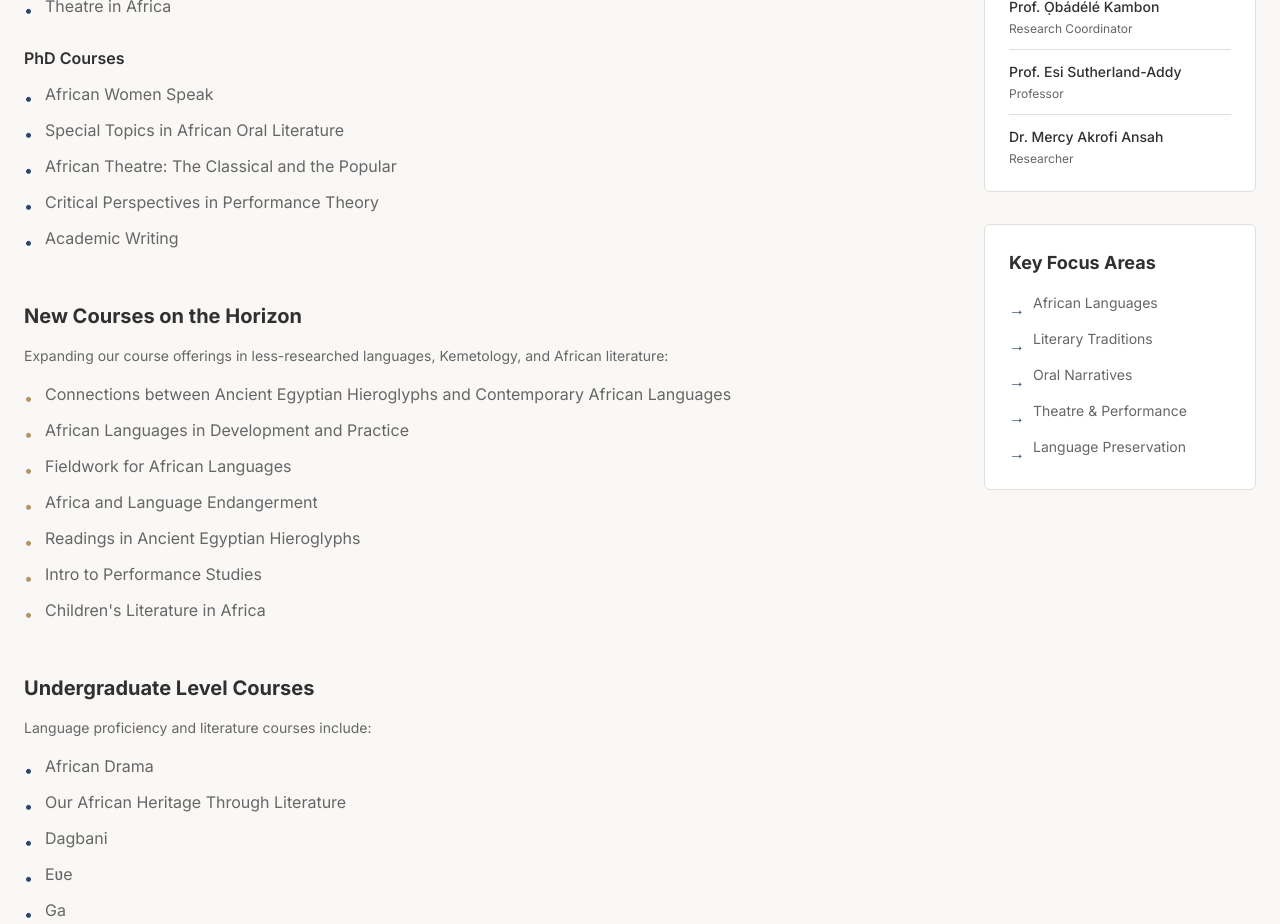
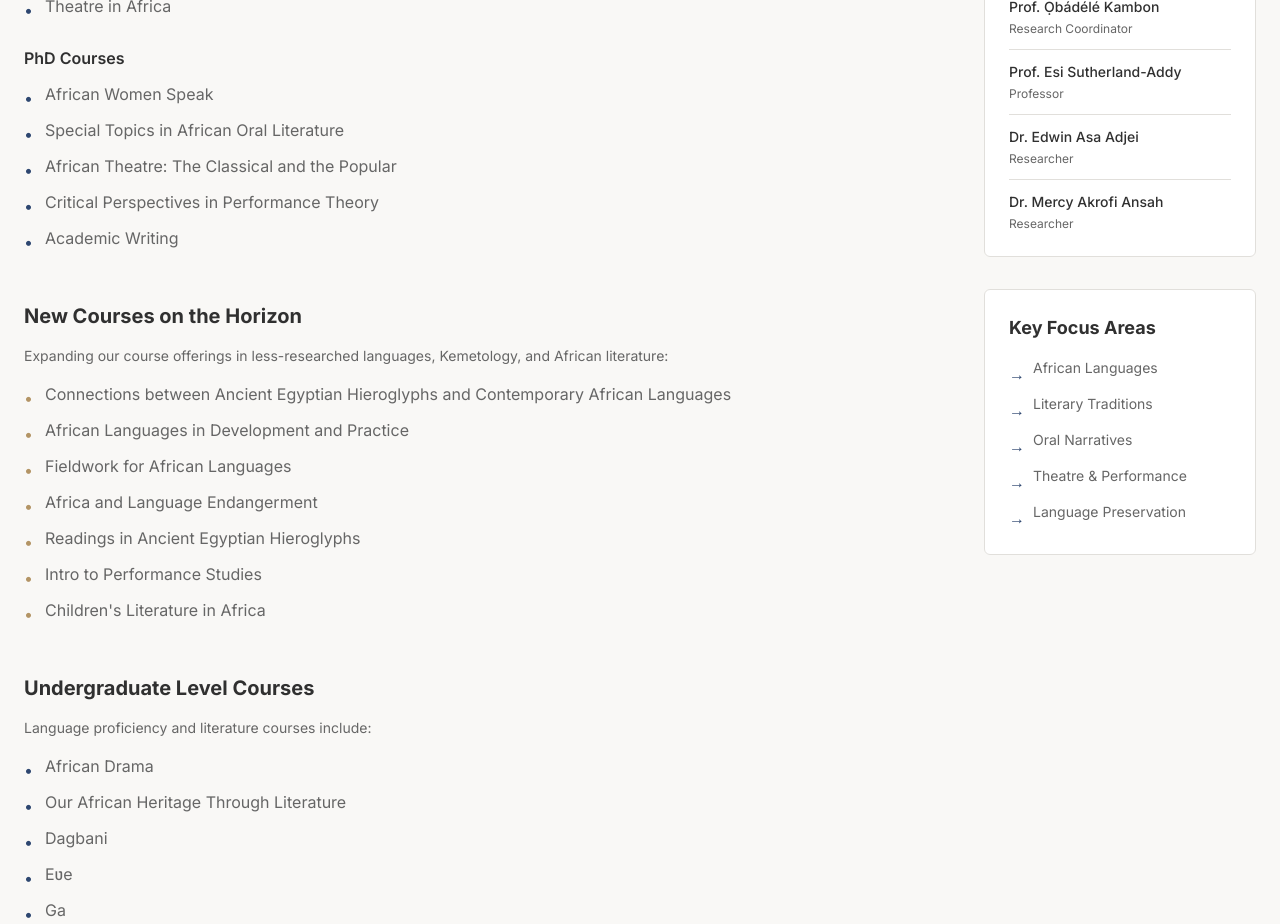
Before and after one commit to GeorgeGyasi/v0-institute-of-african-studies-website, a Next.js app: page /sections/language-literature-drama in a window 1280 px wide. Shown: the part 920-1844 px from the top of the page. Built offline with nearby package versions, Linux system fonts and the light colour scheme.

Commit message:
feat: add Dr. Edwin Asa Adjei to faculty list\n\nInclude Dr. Edwin Asa Adjei as a researcher in Language section.

```diff
--- a/app/sections/language-literature-drama/page.tsx
+++ b/app/sections/language-literature-drama/page.tsx
@@ -14,6 +14,7 @@ export default function LanguageLiteratureDramaPage() {
   const staffMembers = [
     { name: "Prof. Ọbádélé Kambon", role: "Research Coordinator" },
     { name: "Prof. Esi Sutherland-Addy", role: "Professor" },
+    { name: "Dr. Edwin Asa Adjei", role: "Researcher" },
     { name: "Dr. Mercy Akrofi Ansah", role: "Researcher" },
   ]
 
```
